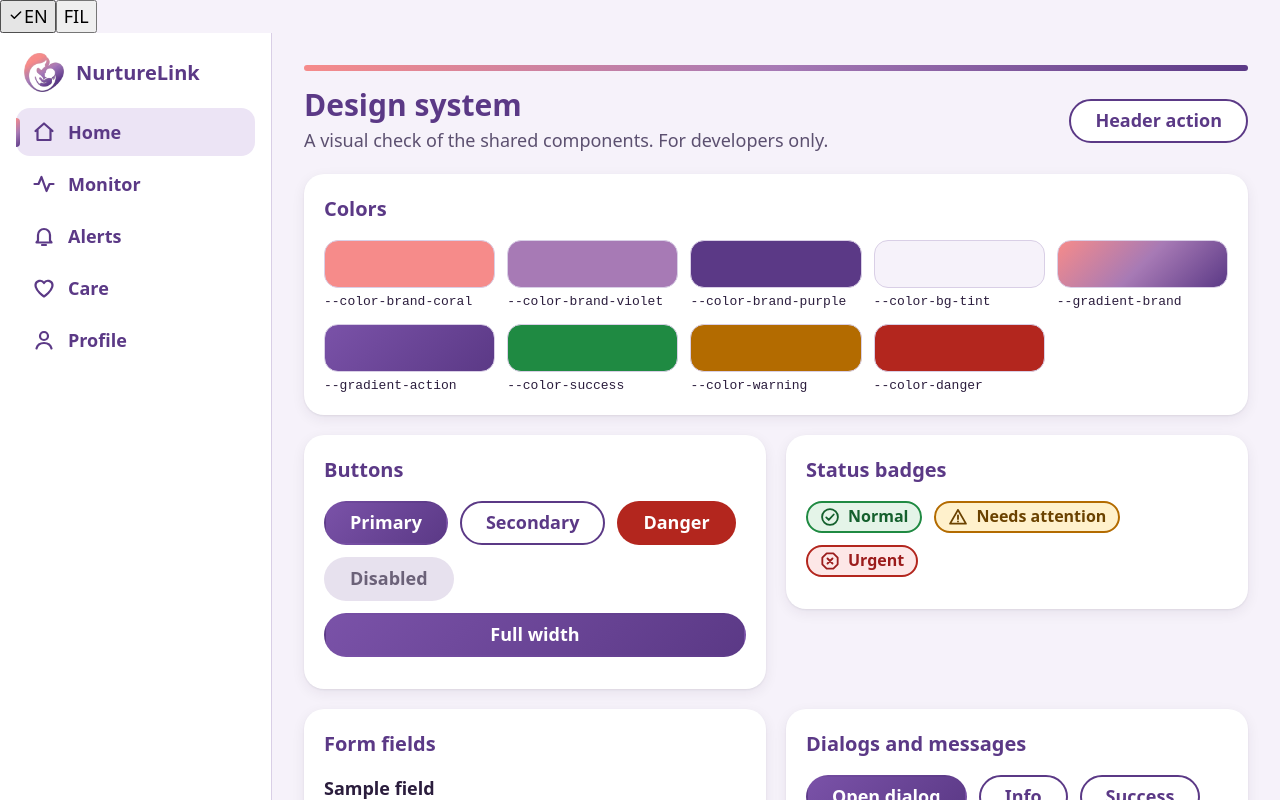
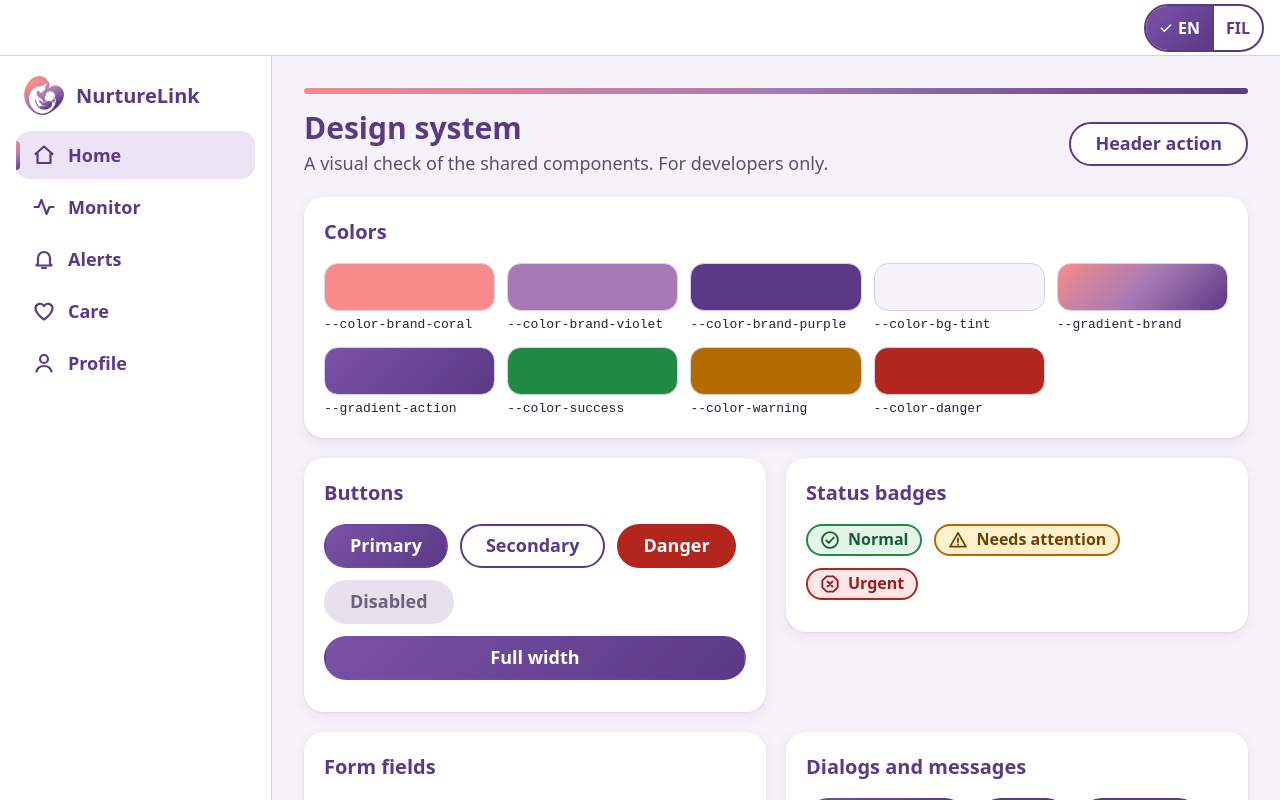
Before and after one commit to kyancurvey/NurtureLink_1.0, a React (Vite) app: page /#/design in a window 1280 px wide. Shown: the top 800 px of the page. Built offline with nearby package versions, Linux system fonts and the light colour scheme; no server answers.

Commit message:
Add files via upload

```diff
--- a/src/styles/app.css
+++ b/src/styles/app.css
@@ -19,7 +19,7 @@ body {
 }
 
 .splash {
-  min-height: 100dvh;
+  min-height: calc(100dvh - var(--header-offset));
   display: flex;
   flex-direction: column;
   align-items: center;
--- a/src/styles/components.css
+++ b/src/styles/components.css
@@ -217,6 +217,7 @@ input {
 .nl-toggle__state {
   min-width: 2.25rem;
   text-align: left;
+  white-space: nowrap; /* keep "Naka-on" on one line */
 }
 .nl-toggle__track {
   display: inline-flex;
@@ -355,9 +356,61 @@ input {
   gap: var(--space-2);
 }
 
+/* ---------- App header (language switch on every screen) ---------- */
+.nl-appheader {
+  position: sticky;
+  top: 0;
+  z-index: 20; /* above the tab bar (10); dialogs use the top layer */
+  display: flex;
+  align-items: center;
+  justify-content: flex-end;
+  min-height: var(--header-offset);
+  padding: env(safe-area-inset-top, 0px) var(--space-4) 0;
+  background: var(--color-surface);
+  border-bottom: 1px solid var(--color-border);
+}
+
+/* ---------- Language toggle (EN | FIL) ---------- */
+.nl-lang {
+  display: inline-flex;
+  overflow: hidden;
+  border: 2px solid var(--color-brand-purple);
+  border-radius: var(--radius-pill);
+  background: var(--color-surface);
+}
+.nl-lang__btn {
+  display: inline-flex;
+  align-items: center;
+  justify-content: center;
+  gap: var(--space-1);
+  min-width: var(--touch-min);
+  min-height: var(--touch-min);
+  padding: 0 var(--space-3);
+  border: 0;
+  background: transparent;
+  color: var(--color-brand-purple);
+  font: inherit;
+  font-size: var(--font-size-sm);
+  font-weight: 700;
+  cursor: pointer;
+}
+.nl-lang__btn + .nl-lang__btn {
+  border-left: 2px solid var(--color-brand-purple);
+}
+.nl-lang__btn:hover {
+  background: var(--color-bg-tint-strong);
+}
+.nl-lang__btn:focus-visible {
+  outline-offset: -5px; /* draw inside: the pill clips anything outside it */
+}
+.nl-lang__btn[aria-pressed='true'] {
+  background: var(--gradient-action);
+  color: var(--color-text-on-action);
+}
+
 /* ---------- App shell: phone first ---------- */
 .nl-shell {
-  min-height: 100dvh;
+  min-height: calc(100dvh - var(--header-offset));
 }
 .nl-shell__main {
   max-width: 64rem;
@@ -397,7 +450,7 @@ input {
   justify-content: center;
   gap: 2px;
   min-height: var(--tabbar-height);
-  padding: var(--space-1);
+  padding: var(--space-1) 2px; /* 2px sides: room for longer Filipino labels */
   font-size: 0.8125rem;
   font-weight: 600;
   text-decoration: none;
@@ -469,11 +522,11 @@ input {
   }
   .nl-sidebar {
     position: sticky;
-    top: 0;
+    top: var(--header-offset);
     display: flex;
     flex-direction: column;
     gap: var(--space-4);
-    height: 100dvh;
+    height: calc(100dvh - var(--header-offset));
     padding: var(--space-5) var(--space-4);
     background: var(--color-surface);
     border-right: 1px solid var(--color-border);
--- a/src/styles/tokens.css
+++ b/src/styles/tokens.css
@@ -71,6 +71,8 @@
   --touch-min: 2.75rem; /* 44px */
   --tabbar-height: 4rem;
   --sidebar-width: 17rem;
+  --header-height: 3.5rem; /* top bar with the language switch */
+  --header-offset: calc(var(--header-height) + env(safe-area-inset-top, 0px));
 
   /* Type: rounded system stack, no web fonts. ui-rounded gives the rounded
      look on Apple devices; other platforms fall back to their system font. */
```
